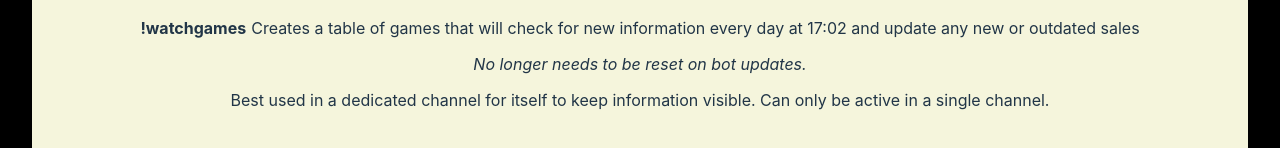
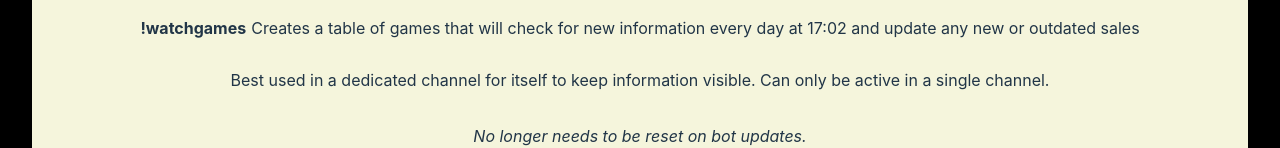
Before and after one commit to nde95/steam-sales, a React (Vite) app: page /discord in a window 1280 px wide. Shown: the part 804-952 px from the top of the page. Built offline with nearby package versions, Linux system fonts and the light colour scheme.

Commit message:
reformatting text to make sense

```diff
--- a/src/components/discord-docs/discord-docs.component.jsx
+++ b/src/components/discord-docs/discord-docs.component.jsx
@@ -21,7 +21,7 @@ const DiscordDocs = () => {
                     <span className="command-container"><p className="command">!games </p><p>Provides a list of all free to keep games at the time of request with a link right to the Steam page</p></span> <br />
                     <span className="command-container"><p className="command">!dlc </p><p>Provides a list of all free to keep dlc, similar to !games</p></span> <br />
                     <span className="command-container"><p className="command">!watchgames </p><p>Creates a table of games that will check for new information every day at 17:02 and update any new or outdated sales</p></span> <br />
-                    <span className="command-info">No longer needs to be reset on bot updates.</span> <p>Best used in a dedicated channel for itself to keep information visible. Can only be active in a single channel.</p> <br />
+                    <p>Best used in a dedicated channel for itself to keep information visible. Can only be active in a single channel.</p> <br /><span className="command-info">No longer needs to be reset on bot updates.</span> <br />
                     <span className="command-container"><p className="command">!stopwatchgames </p><p>Cancels the active instance of !watchgames to allow invoking it again. </p></span> <br />
                     <span className="command-container"><p className="command">!helpme </p><p>Displays all current commands inside Discord</p></span> <br />
                     <p>This list is subject to change and grow, we're always looking to improve it so make sure to keep an eye on !helpme</p>
```
